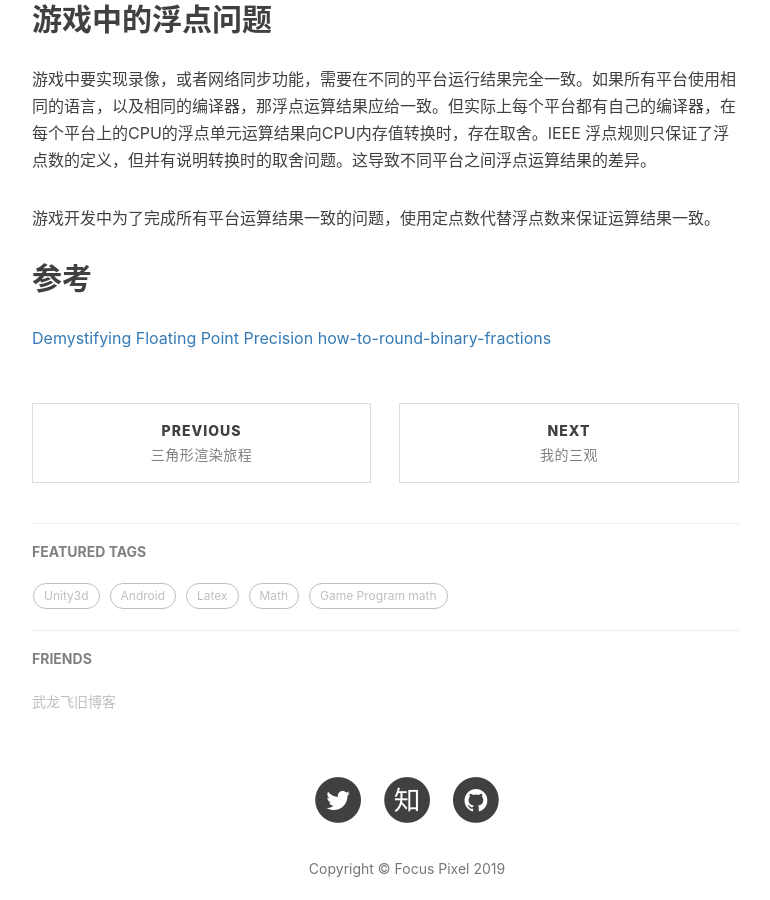
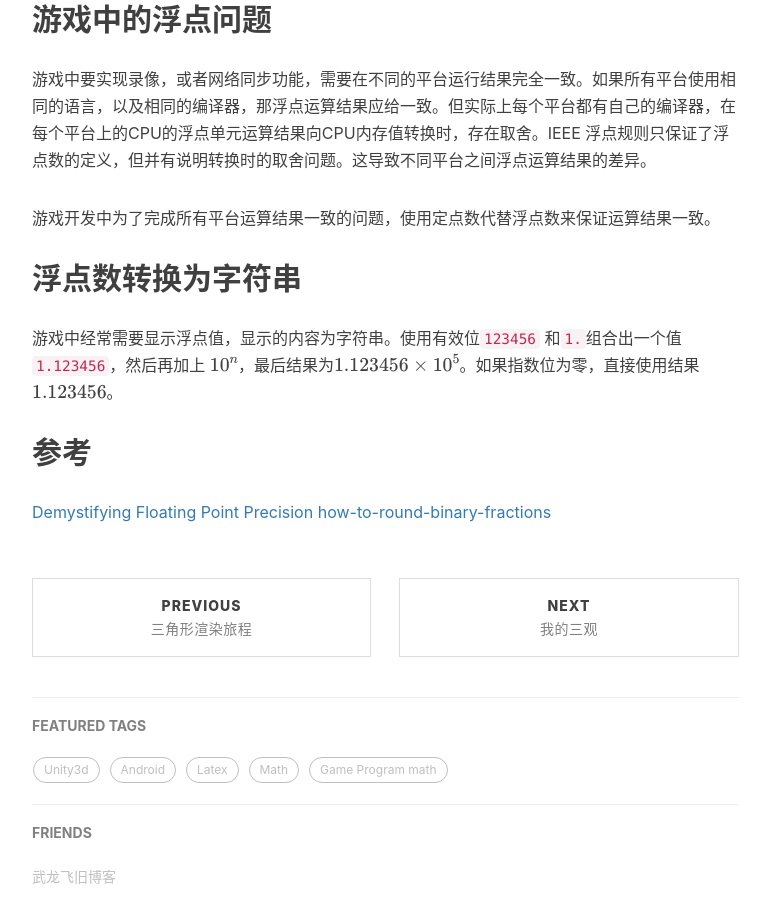
Before and after one commit to xiaoy/xiaoy.github.io, a Jekyll site: the page built from _posts/2019-08-10-float.markdown, in a window 1280 px wide and 900 px high, scrolled down 1913 px. Shown: the whole window, without its empty margins (233-1003 px from the left). Built offline with Jekyll 4.4.1, drawn with Linux system fonts in a browser that asks for light colours; nearby versions of some CDN libraries; formulas are drawn with MathJax 3; comment, search, counter and statistics services are not loaded.

Commit message:
finish the float page

```diff
--- a/_posts/2019-08-10-float.markdown
+++ b/_posts/2019-08-10-float.markdown
@@ -54,6 +54,9 @@ FPU控制字包含两位称作RC 字段来标识那种舍入方法。字段值
 
 游戏开发中为了完成所有平台运算结果一致的问题，使用定点数代替浮点数来保证运算结果一致。
 
+## 浮点数转换为字符串
+游戏中经常需要显示浮点值，显示的内容为字符串。使用有效位`123456` 和`1.`组合出一个值 `1.123456`，然后再加上 $10^n$，最后结果为$1.123456\times 10^5$。如果指数位为零，直接使用结果$1.123456$。
+
 ## 参考
 [Demystifying Floating Point Precision](https://blog.demofox.org/2017/11/21/floating-point-precision/)
 [how-to-round-binary-fractions](https://blog.angularindepth.com/how-to-round-binary-fractions-625c8fa3a1af)
```
